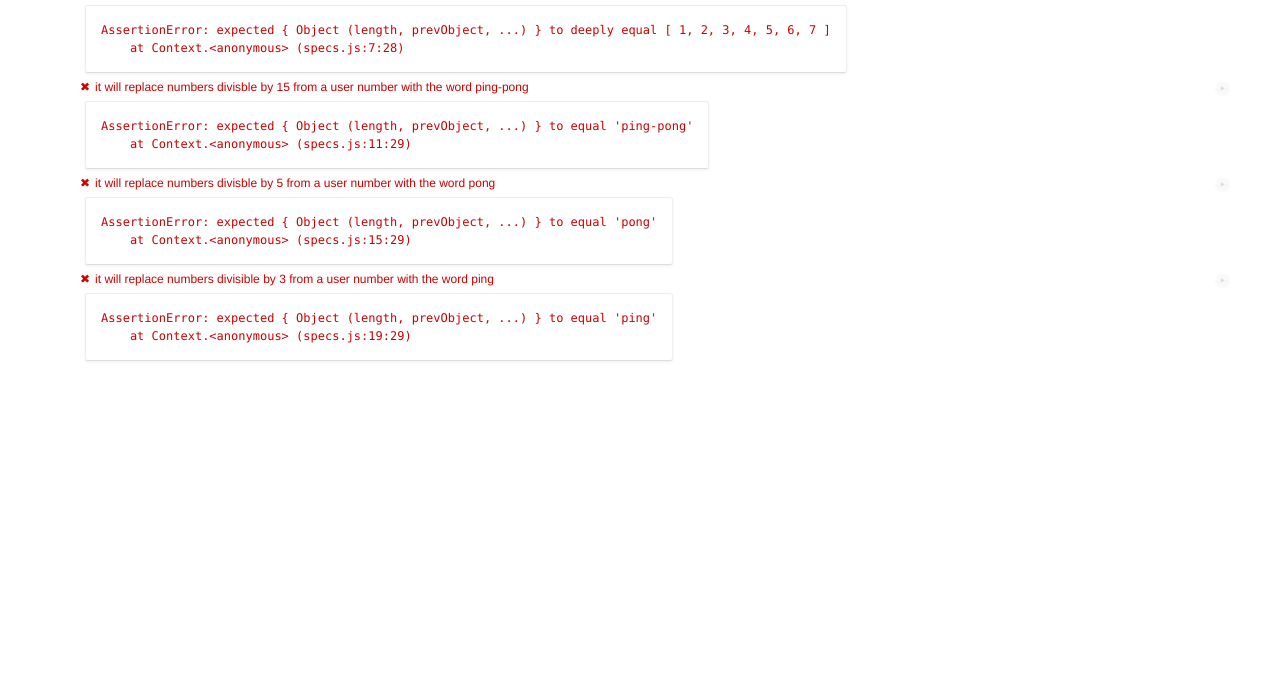
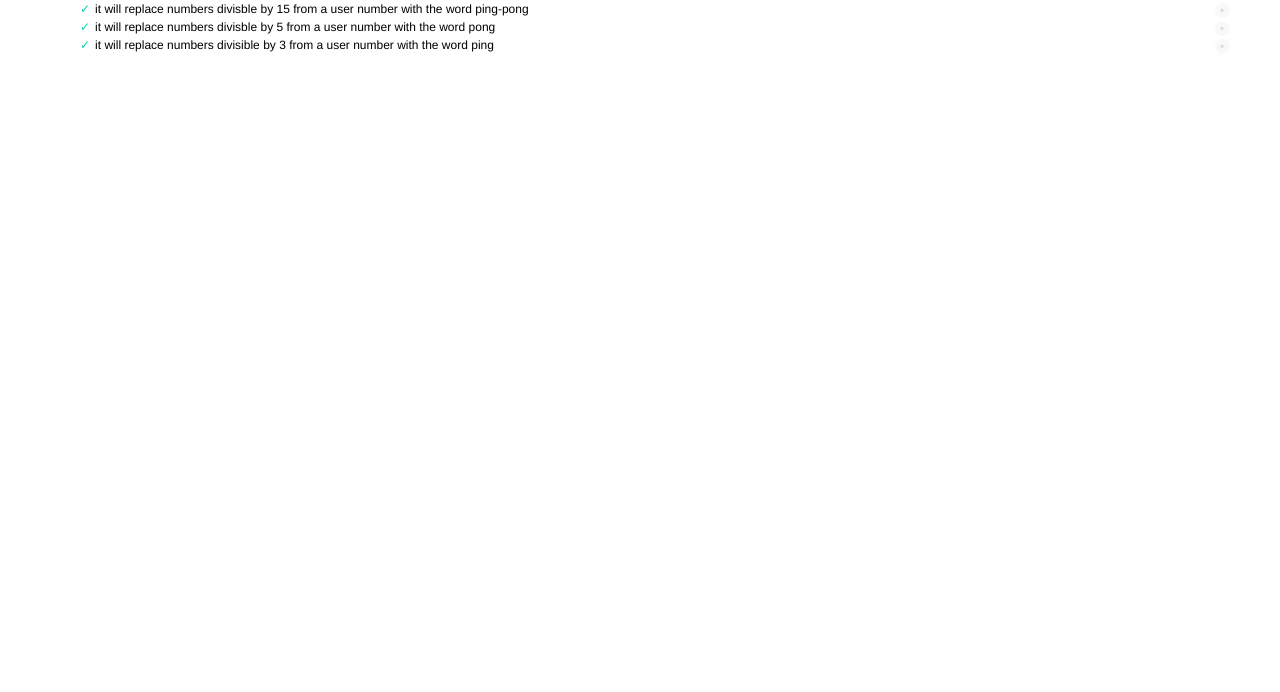
Before and after one commit to swagner23q/pingPong, a plain HTML site: page specs/spec-runner.html in a window 1280 px wide. Shown: the part 108-800 px from the top of the page. Drawn offline with Linux system fonts and the light colour scheme.

Commit message:
show results of pingPong function not in a list and not replacing divisibles by 3, 5 with ping or pong

```diff
--- a/js/scripts.js
+++ b/js/scripts.js
@@ -1,24 +1,45 @@
+// var pingPong = function(userNumber) {
+//   for (var i = 1; i <= userNumber; i ++) {
+//     if (userNumber % 15 === 0) {
+//       $("ul#pingPongpang").append("<li>ping-pong</li>");
+//
+//     } else if (userNumber % 5 === 0) {
+//       $("ul#pingPongpang").append("<li>pong</li>");
+//
+//     } else if (userNumber % 3 === 0) {
+//       $("ul#pingPongpang").append("<li>ping</li>");
+//     }
+//     return $("ul#pingPongpang").append("<li></li>");
+//   }
+// }
 var pingPong = function(userNumber) {
+  var result = [];
   for (var i = 1; i <= userNumber; i ++) {
+    result.push(i);
+  }
     if (userNumber % 15 === 0) {
-      $("ul#pingPongpang").append("<li>ping-pong</li>");
+      return ("ping-pong");
 
     } else if (userNumber % 5 === 0) {
-      $("ul#pingPongpang").append("<li>pong</li>");
+      return ("pong");
 
     } else if (userNumber % 3 === 0) {
-      $("ul#pingPongpang").append("<li>ping</li>");
-    }
-    return $("ul#pingPongpang").append("<li></li>");
-  }
+      return ("ping");
+
+    } else {
+      }
+    return result;
 }
+
+
 $(document).ready(function() {
   $("button#pongMe").click(function(event) {
-
+    debugger;
     var userNumber = parseFloat($("input#userNum").val());
     var results = pingPong(userNumber);
 
     $("#pingPongpang").text(results);
+
     event.preventDefault();
   });
 });
```
Also changed, not shown: index.html (+1 -1 lines).
